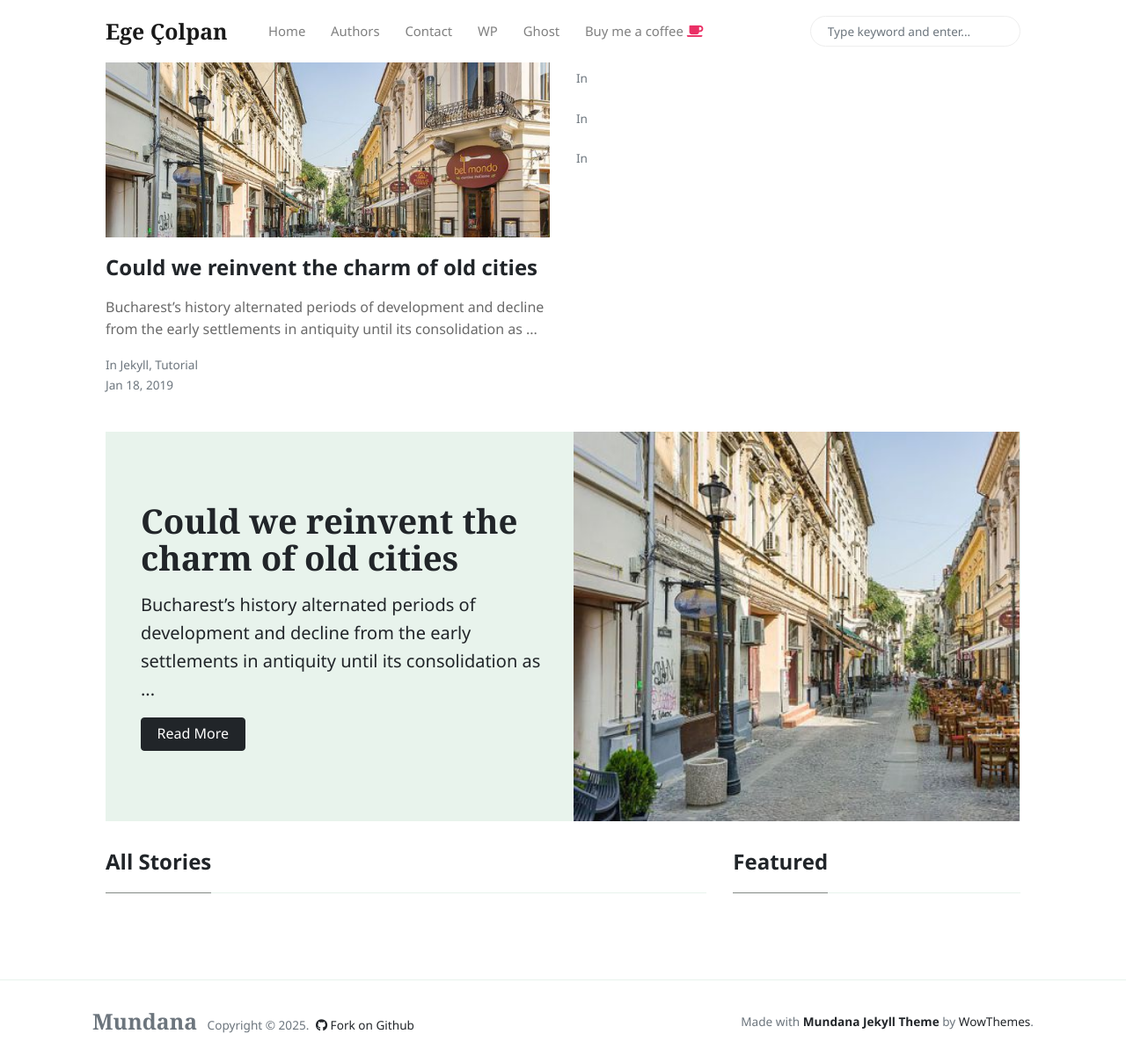
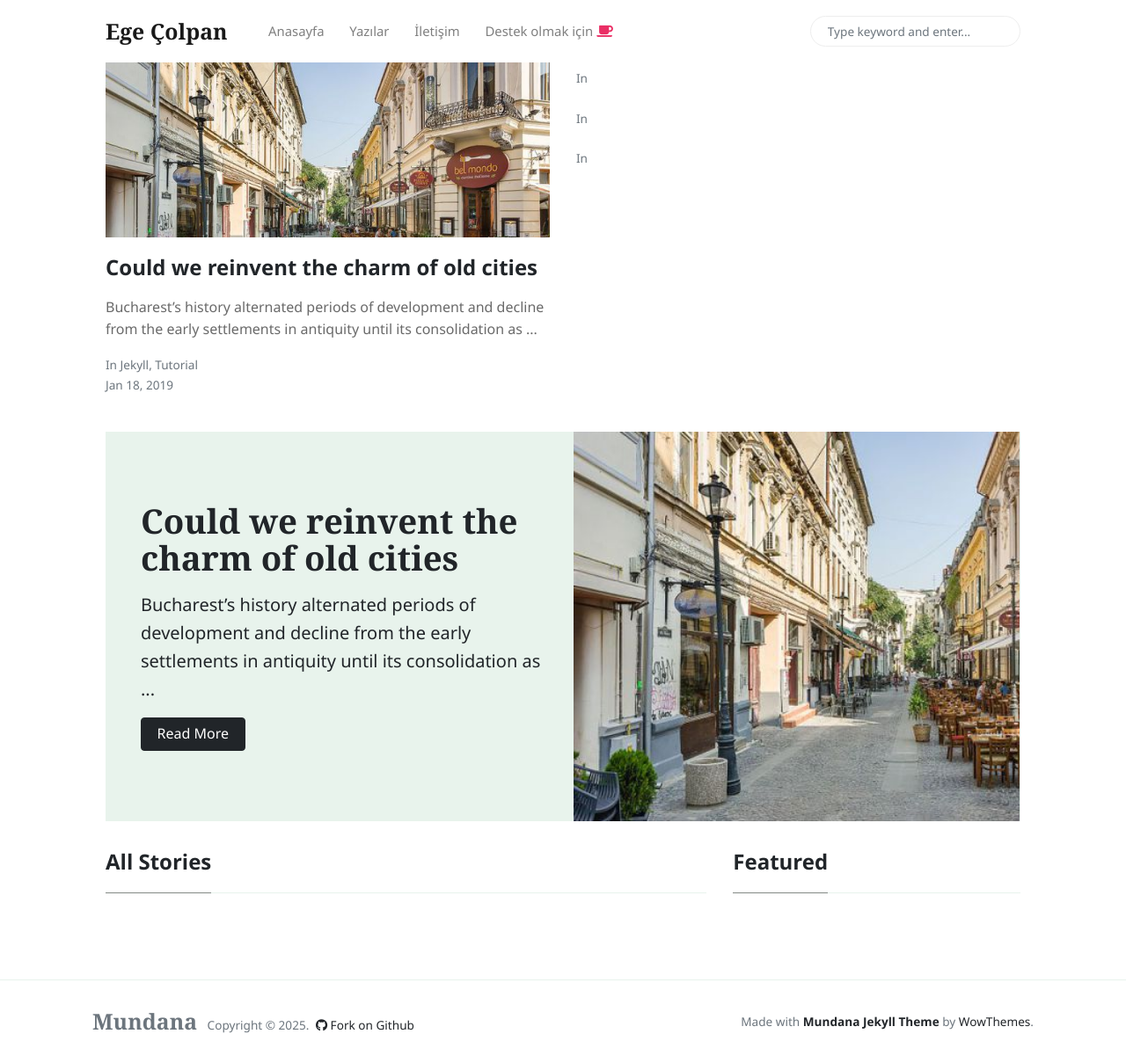
Before and after one commit to egecolpan/egecolpan.github.io, a Jekyll site: the page built from index.html, in a window 1280 px wide and 1209 px high. Shown: the whole window at 88% size. Built offline with Jekyll 4.4.1, drawn with Linux system fonts in a browser that asks for light colours; nearby versions of some CDN libraries; the list of posts is cut into pages by our own code.

Commit message:
Update menu-header.html

```diff
--- a/_includes/menu-header.html
+++ b/_includes/menu-header.html
@@ -1,20 +1,14 @@
 <!--  Replace menu links here -->
 
 <li class="nav-item">
-<a class="nav-link" href="{{site.baseurl}}/index.html">Home</a>
+<a class="nav-link" href="{{site.baseurl}}/index.html">Anasayfa</a>
 </li>
 <li class="nav-item">
-<a class="nav-link" href="{{site.baseurl}}/authors-list.html">Authors</a>
+<a class="nav-link" href="{{site.baseurl}}/authors-list.html">Yazılar</a>
 </li>
 <li class="nav-item">
-<a class="nav-link" href="{{site.baseurl}}/contact.html">Contact</a>
+<a class="nav-link" href="{{site.baseurl}}/contact.html">İletişim</a>
 </li>
 <li class="nav-item">
-<a target="_blank" class="nav-link" href="https://www.wowthemes.net/themes/mundana-wordpress/">WP</a>
+<a target="_blank" class="nav-link" href="https://www.wowthemes.net/donate/">Destek olmak için <i class="fa fa-coffee text-danger"></i></a>
 </li>
-<li class="nav-item">
-<a target="_blank" class="nav-link" href="https://www.wowthemes.net/themes/mundana-ghost/">Ghost</a>
-</li>
-<li class="nav-item">
-<a target="_blank" class="nav-link" href="https://www.wowthemes.net/donate/">Buy me a coffee <i class="fa fa-coffee text-danger"></i></a>
-</li>
```
